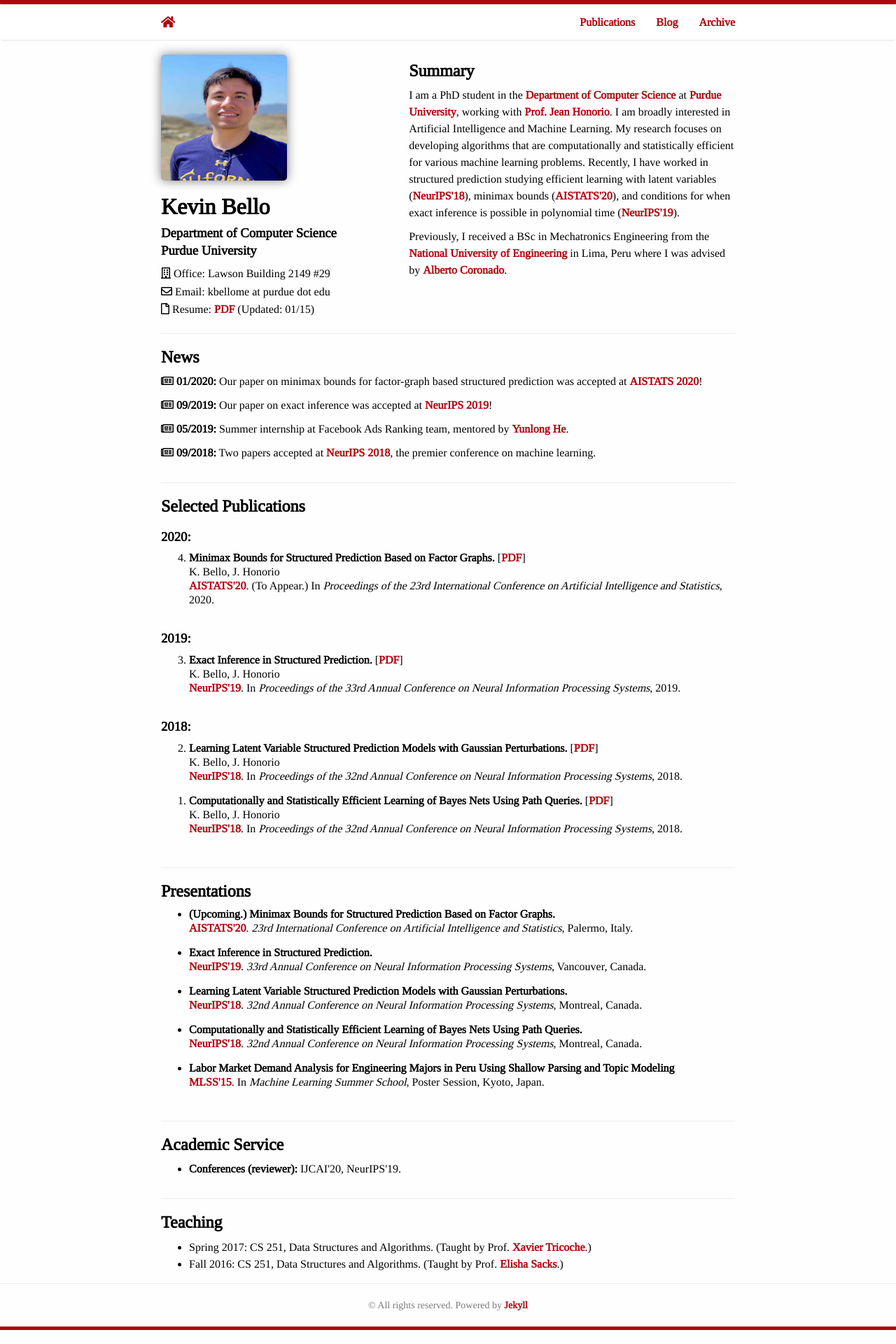
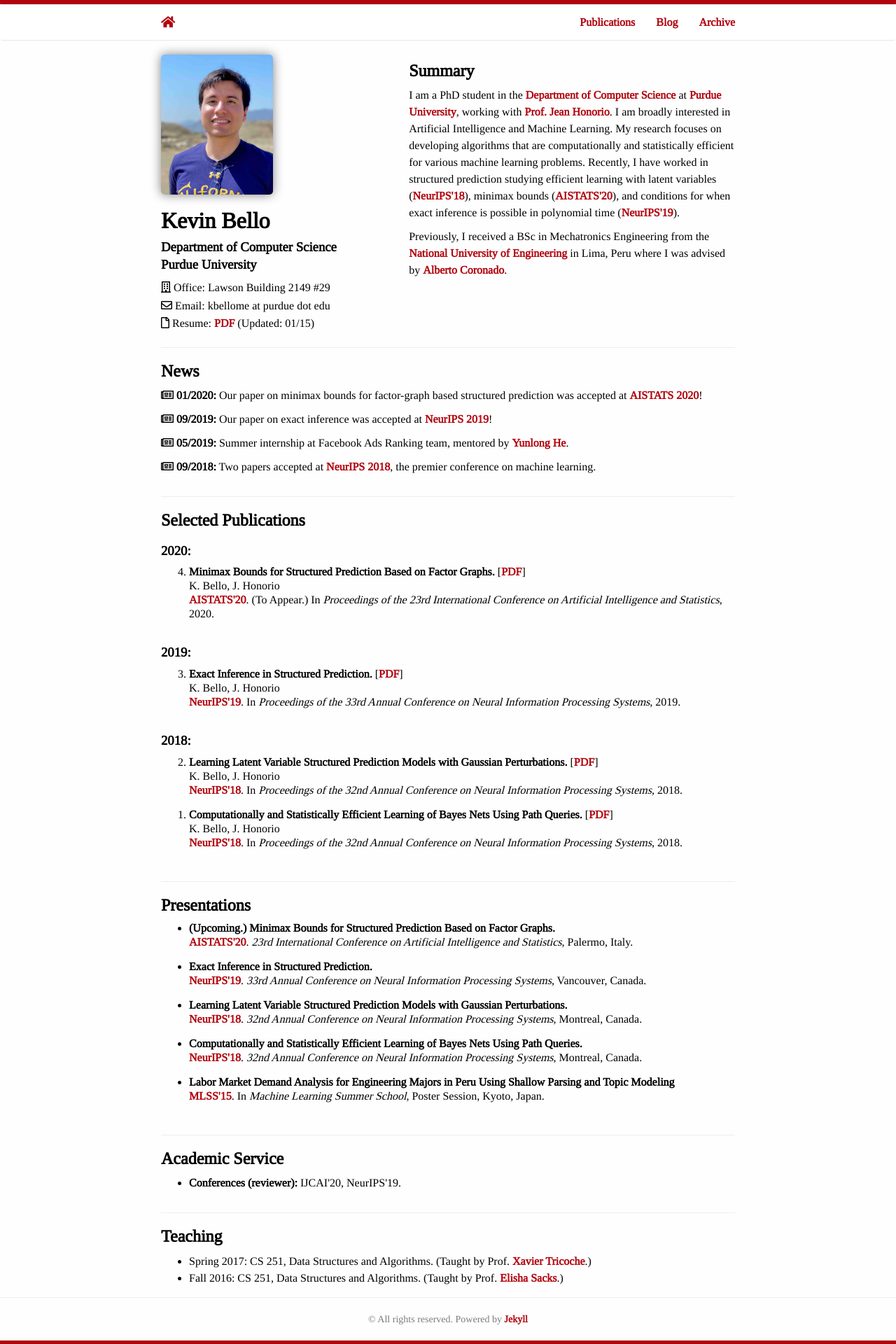
Before and after one commit to kevinsbello/kevinsbello.github.io, a Jekyll site: the page built from index.html, in a window 1280 px wide. Shown: the whole page at 70% size. Built offline with Jekyll 4.4.1, drawn with Linux system fonts in a browser that asks for light colours; nearby versions of some CDN libraries; library files that are not in the unit come from our copies.

Commit message:
update index

```diff
--- a/index.html
+++ b/index.html
@@ -9,7 +9,7 @@ page_name: Homepage
 
                 <div class="col-md-5">
                     <span id="face-wrapper">
-				        <img src="/images/me.jpg" alt="Me" class="img-circle face" width="180px" height="180px"><br>
+				        <img src="/images/me.jpg" alt="Me" class="img-circle face" width="160px" height="200px"><br>
 			        </span>
                     <h1 class="home-title"> Kevin Bello </h1>
                     <h3 class="home-subtitle"> Department of Computer Science </h3>
```
Also changed, not shown: images/IMG_0230 3.JPG (added).
